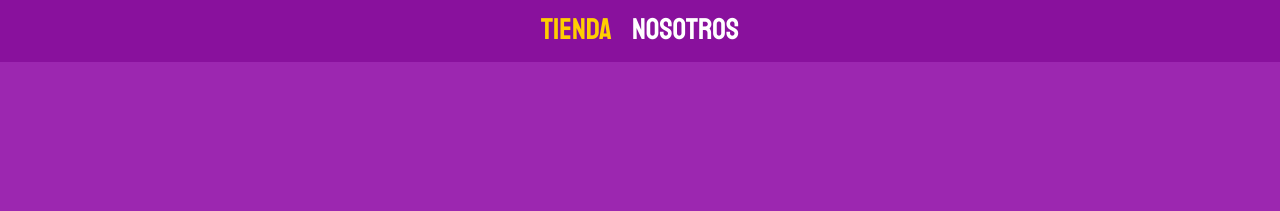
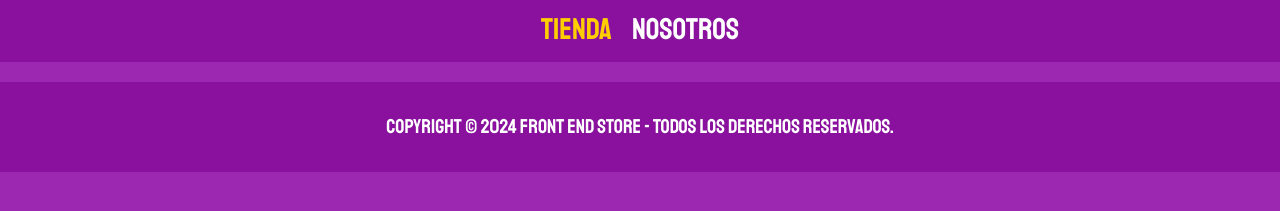
Before and after one commit to Ever-VC/FrontEndStore, a plain HTML site: page index.html in a window 1280 px wide. Shown: the part 167-378 px from the top of the page. Drawn offline with Linux system fonts and the light colour scheme.

Commit message:
:lipstick: feat(index): footer.

```diff
--- a/css/style.css
+++ b/css/style.css
@@ -73,6 +73,19 @@ h3 {
     margin: 3rem 0;
 }
 
+/* Footer */
+.footer {
+    background-color: var(--primario-oscuro);
+    padding: 1rem 0;
+    margin-top: 2rem;
+}
+
+.footer__texto {
+    text-align: center;
+    font-family: var(--fuente-principal);
+    font-size: 2rem;
+}
+
 /* Navegación */
 .nav {
     background-color: var(--primario-oscuro);
--- a/index.html
+++ b/index.html
@@ -19,5 +19,9 @@
         <a class="nav__enlace nav__enlace--activo" href="#">Tienda</a>
         <a class="nav__enlace" href="#">Nosotros</a>
     </nav>
+
+    <footer class="footer">
+        <p  class="footer__texto">Copyright © 2024 Front End Store - Todos los derechos reservados.</p>
+    </footer>
 </body>
 </html>
```
